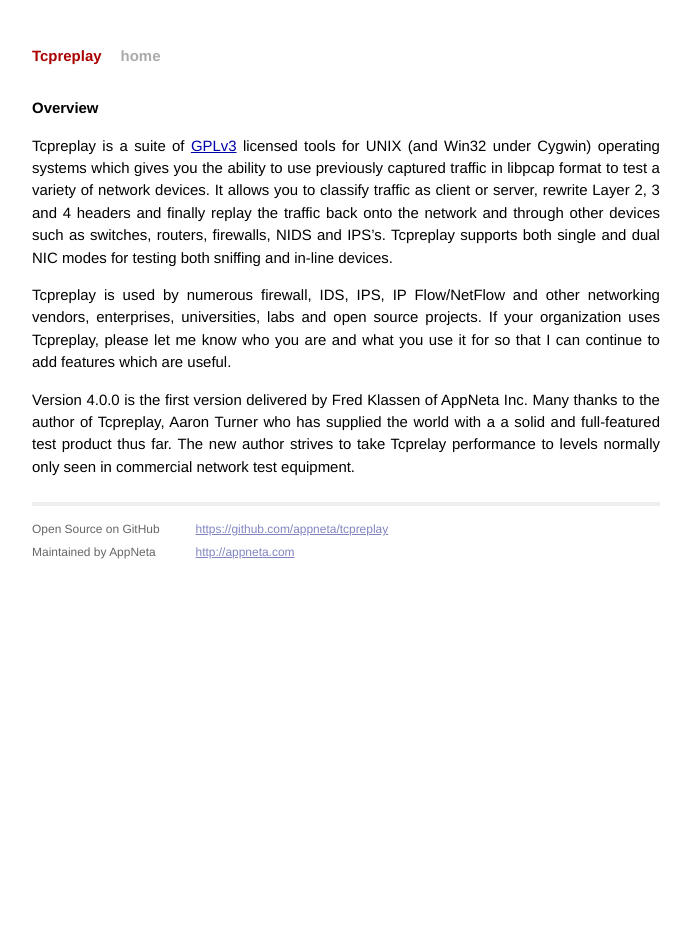
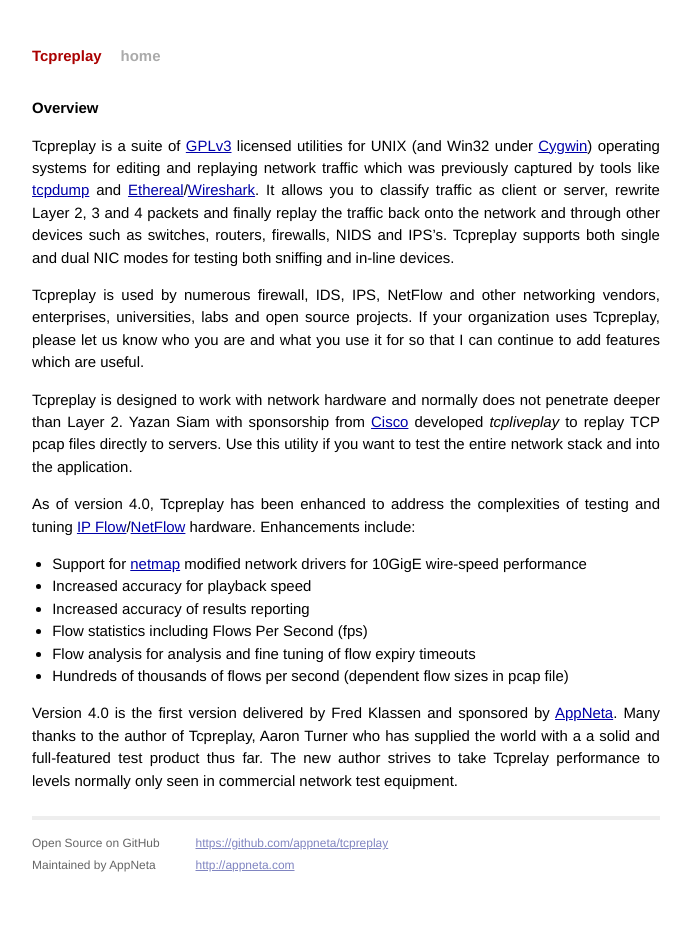
Before and after one commit to abiryukov/appneta.github.io, a Jekyll site: the page built from content/overview.markdown, in a window 1280 px wide. Shown: the whole page, without its empty margins (294-985 px from the left). Built offline with Jekyll 4.4.1, drawn with Linux system fonts in a browser that asks for light colours; Markdown is read by kramdown in place of the engine named in the settings.

Commit message:
Update install and sync with README in tcpreplay

```diff
--- a/content/overview.markdown
+++ b/content/overview.markdown
@@ -4,20 +4,47 @@
 categories: tcpreplay content
 ---
 
-Tcpreplay is a suite of [GPLv3][gplv3] licensed tools for UNIX (and Win32 under  Cygwin) operating systems which gives
-you the ability to use previously captured traffic in  libpcap format to test a variety of network devices. It allows
-you to classify traffic as client or server, rewrite Layer 2, 3 and 4 headers and finally replay the traffic back onto
-the network and through other devices such as switches, routers, firewalls, NIDS and IPS's. Tcpreplay supports both single
-and dual NIC modes for testing both sniffing and in-line devices.
+Tcpreplay is a suite of [GPLv3] licensed utilities for UNIX (and Win32 under
+[Cygwin]) operating systems for editing and replaying network traffic which
+was previously captured by tools like [tcpdump] and [Ethereal]/[Wireshark].
+It allows you to classify traffic as client or server, rewrite Layer 2, 3 and 4
+packets and finally replay the traffic back onto the network and through other
+devices such as switches, routers, firewalls, NIDS and IPS's. Tcpreplay supports
+both single and dual NIC modes for testing both sniffing and in-line devices.
 
-Tcpreplay is used by numerous firewall, IDS, IPS, IP Flow/NetFlow and other networking vendors, enterprises, universities,
-labs and open source projects. If your organization uses Tcpreplay, please let me know who you are and what you use
+Tcpreplay is used by numerous firewall, IDS, IPS, NetFlow and other networking
+vendors, enterprises, universities, labs and open source projects. If your
+organization uses Tcpreplay, please let us know who you are and what you use
 it for so that I can continue to add features which are useful.
 
-Version 4.0.0 is the first version delivered by Fred Klassen of AppNeta Inc. Many thanks to the author of Tcpreplay,
-Aaron Turner who has supplied the world with a a solid and full-featured test product thus far. The new author
-strives to take Tcprelay performance to levels normally only seen in commercial network test equipment.
+Tcpreplay is designed to work with network hardware and normally does not
+penetrate deeper than Layer 2. Yazan Siam with sponsorship from [Cisco] developed
+*tcpliveplay* to replay TCP pcap files directly to servers. Use this utility
+if you want to test the entire network stack and into the application.
 
-[gplv3]:    http://www.gnu.org/licenses/gpl-3.0.html
-[nm]:       http://info.iet.unipi.it/~luigi/netmap/
+As of version 4.0, Tcpreplay has been enhanced to address the complexities of
+testing and tuning [IP Flow][flow]/[NetFlow] hardware. Enhancements include:
+
+* Support for [netmap] modified network drivers for 10GigE wire-speed performance
+* Increased accuracy for playback speed
+* Increased accuracy of results reporting
+* Flow statistics including Flows Per Second (fps)
+* Flow analysis for analysis and fine tuning of flow expiry timeouts
+* Hundreds of thousands of flows per second (dependent flow sizes in pcap file)
+
+Version 4.0 is the first version delivered by Fred Klassen and sponsored by
+[AppNeta]. Many thanks to the author of Tcpreplay, Aaron Turner who has supplied
+the world with a a solid and full-featured test product thus far. The new author
+strives to take Tcprelay performance to levels normally only seen in commercial
+network test equipment.
+
+[GPLv3]:    http://www.gnu.org/licenses/gpl-3.0.html
+[netmap]:   http://info.iet.unipi.it/~luigi/netmap/
 [flow]:     http://en.wikipedia.org/wiki/Traffic_flow_%28computer_networking%29
+[NetFlow]:  http://www.cisco.com/go/netflow
+[Cygwin]:   http://www.cygwin.com/
+[Wireshark]: http://www.wireshark.org
+[tcpdump]:  http://www.tcpdump.org
+[Ethereal]: http://www.ethreal.com
+[Cisco]:    http://www.cisco.com
+[AppNeta]:  http://www.appneta.com
```
Also changed, not shown: content/contributions.markdown (+33 -6 lines), content/installation.markdown (+4 -3 lines).
